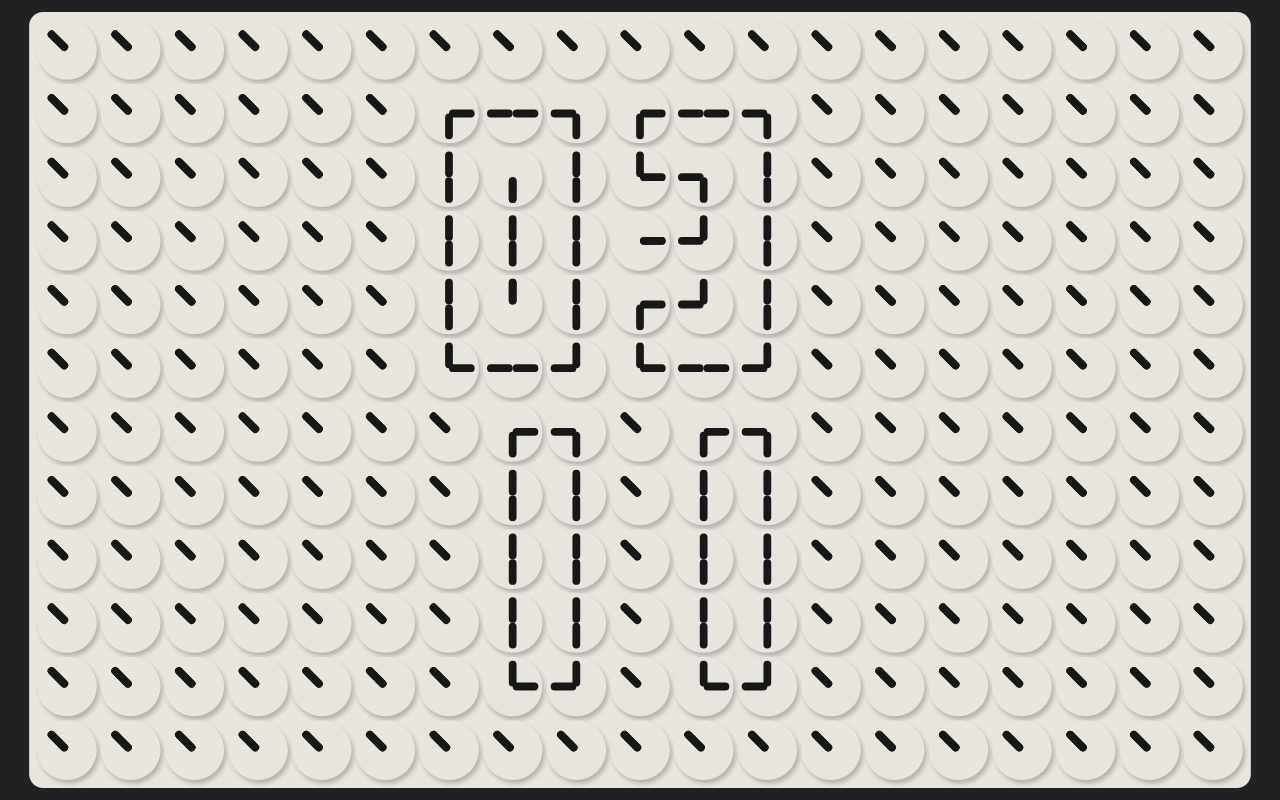
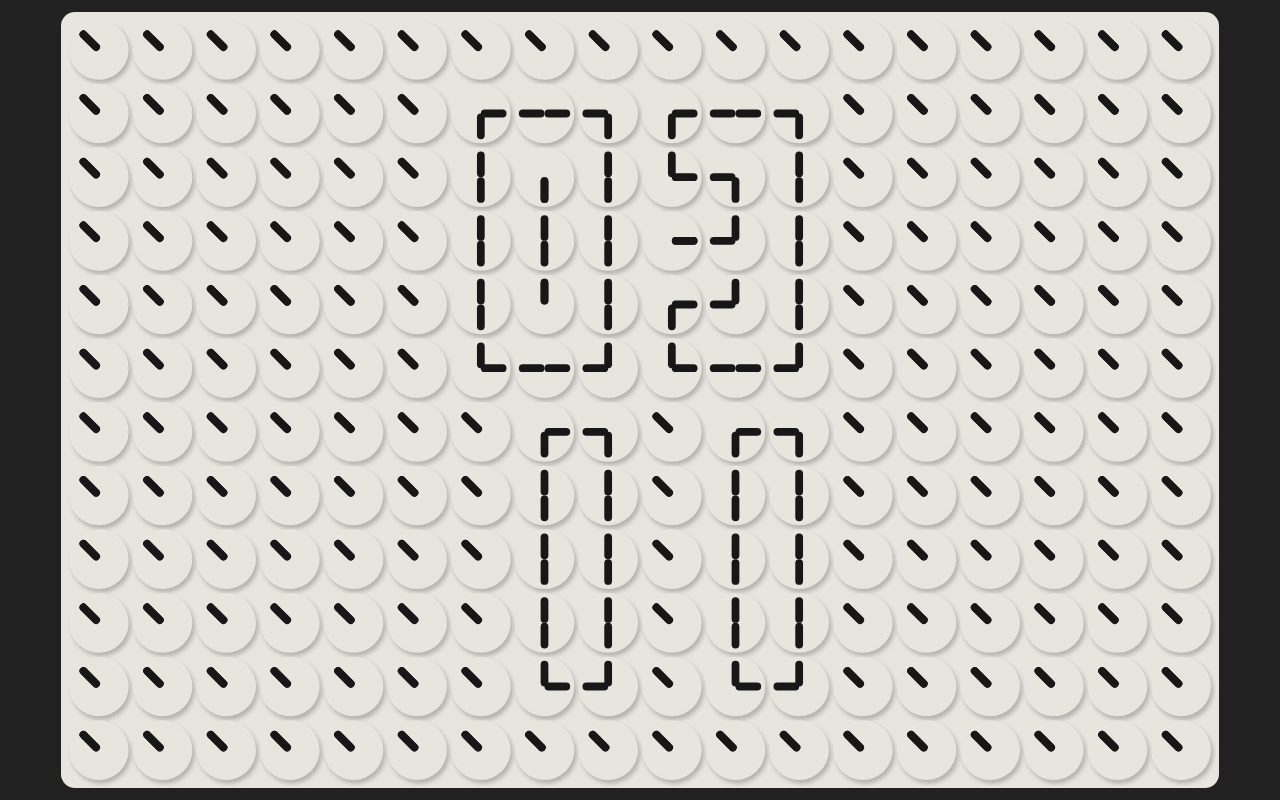
Before and after one commit to peteryhuang/dynamic-clock, a plain HTML site: page index.html in a window 1280 px wide. Drawn offline with Linux system fonts and the light colour scheme.

Commit message:
Update index.html

```diff
--- a/index.html
+++ b/index.html
@@ -265,6 +265,10 @@ function render() {
   // Whichever dimension had slack left over (usually width, on an iPad),
   // add extra background clock faces to fill it instead of leaving empty margins.
   TOTAL_COLS = Math.max(MIN_TOTAL_COLS, Math.floor((innerW + SPACING) / (clockSize + SPACING)));
+  // Force an even column count so the left/right filler columns split exactly
+  // in half — an odd count would dump the leftover column on one side only,
+  // throwing the digits off-center.
+  if (TOTAL_COLS % 2 !== 0) TOTAL_COLS -= 1;
   const totalRows = Math.max(MIN_ROWS, Math.floor((innerH + SPACING) / (clockSize + SPACING)));
 
   // Re-center the two digit groups (each DIGIT_COLS wide, back-to-back) within TOTAL_COLS.
```
